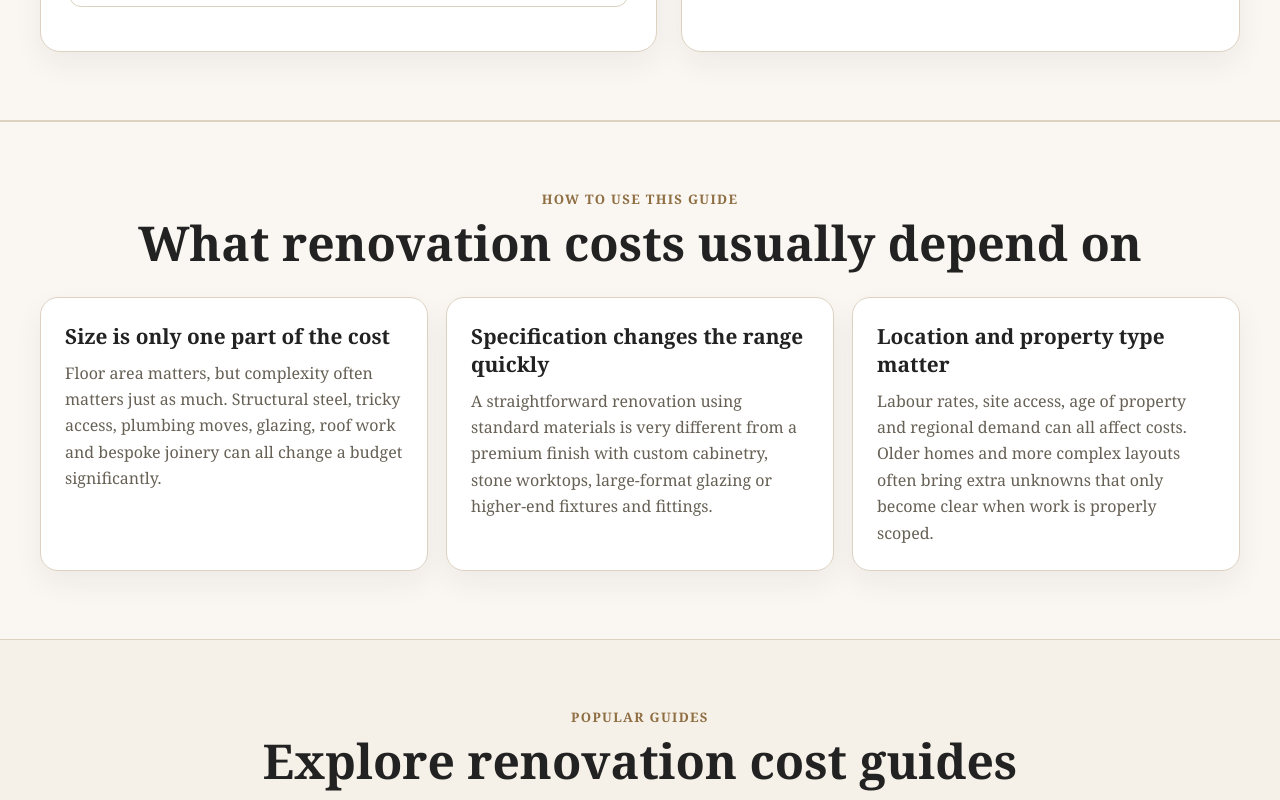
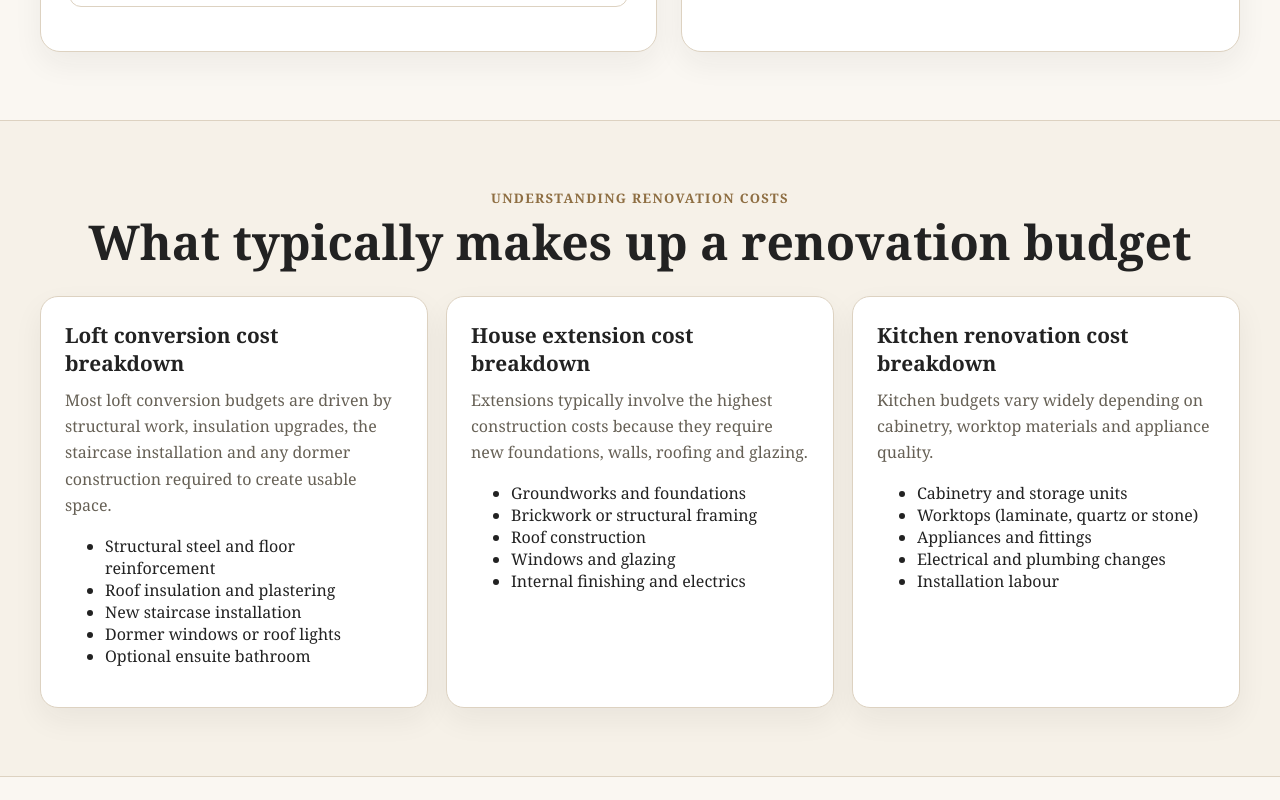
Before and after one commit to CasparRitchie/renovationcostguide, a React (Vite) app in the folder frontend/: page / in a window 1280 px wide. Shown: the part 1800-2600 px from the top of the page. Built offline with nearby package versions, Linux system fonts and the light colour scheme.

Commit message:
Add programmatic SEO cost pages v0.3

```diff
--- a/frontend/src/App.jsx
+++ b/frontend/src/App.jsx
@@ -3,6 +3,7 @@ import { calculateEstimate } from "./utils/estimate";
 import HomeHero from "./components/home/HomeHero";
 import ProjectCategories from "./components/home/ProjectCategories";
 import CalculatorSection from "./components/home/CalculatorSection";
+import CostBreakdown from "./components/home/CostBreakdown";
 import ExpertIntro from "./components/home/ExpertIntro";
 import PopularGuides from "./components/home/PopularGuides";
 import WhyUseUs from "./components/home/WhyUseUs";
@@ -96,7 +97,9 @@ export default function App() {
       </header>
 
       <HomeHero estimate={estimate} />
+
       <ProjectCategories onChooseProject={chooseProject} />
+
       <CalculatorSection
         projectType={projectType}
         setProjectType={setProjectType}
@@ -106,9 +109,15 @@ export default function App() {
         setFinish={setFinish}
         estimate={estimate}
       />
+
+      <CostBreakdown />
+
       <ExpertIntro />
+
       <PopularGuides />
+
       <WhyUseUs />
+
       <QuoteSection
         lead={lead}
         setLead={setLead}
--- /dev/null
+++ b/frontend/src/components/home/CostBreakdown.jsx
@@ -0,0 +1,64 @@
+export default function CostBreakdown() {
+  return (
+    <section className="section">
+      <div className="container">
+
+        <div className="section-heading">
+          <p className="section-kicker">Understanding renovation costs</p>
+          <h2>What typically makes up a renovation budget</h2>
+        </div>
+
+        <div className="benefits-grid">
+
+          <div className="benefit-card">
+            <h3>Loft conversion cost breakdown</h3>
+            <p>
+              Most loft conversion budgets are driven by structural work,
+              insulation upgrades, the staircase installation and any dormer
+              construction required to create usable space.
+            </p>
+            <ul>
+              <li>Structural steel and floor reinforcement</li>
+              <li>Roof insulation and plastering</li>
+              <li>New staircase installation</li>
+              <li>Dormer windows or roof lights</li>
+              <li>Optional ensuite bathroom</li>
+            </ul>
+          </div>
+
+          <div className="benefit-card">
+            <h3>House extension cost breakdown</h3>
+            <p>
+              Extensions typically involve the highest construction costs
+              because they require new foundations, walls, roofing and glazing.
+            </p>
+            <ul>
+              <li>Groundworks and foundations</li>
+              <li>Brickwork or structural framing</li>
+              <li>Roof construction</li>
+              <li>Windows and glazing</li>
+              <li>Internal finishing and electrics</li>
+            </ul>
+          </div>
+
+          <div className="benefit-card">
+            <h3>Kitchen renovation cost breakdown</h3>
+            <p>
+              Kitchen budgets vary widely depending on cabinetry, worktop
+              materials and appliance quality.
+            </p>
+            <ul>
+              <li>Cabinetry and storage units</li>
+              <li>Worktops (laminate, quartz or stone)</li>
+              <li>Appliances and fittings</li>
+              <li>Electrical and plumbing changes</li>
+              <li>Installation labour</li>
+            </ul>
+          </div>
+
+        </div>
+
+      </div>
+    </section>
+  );
+}
```
